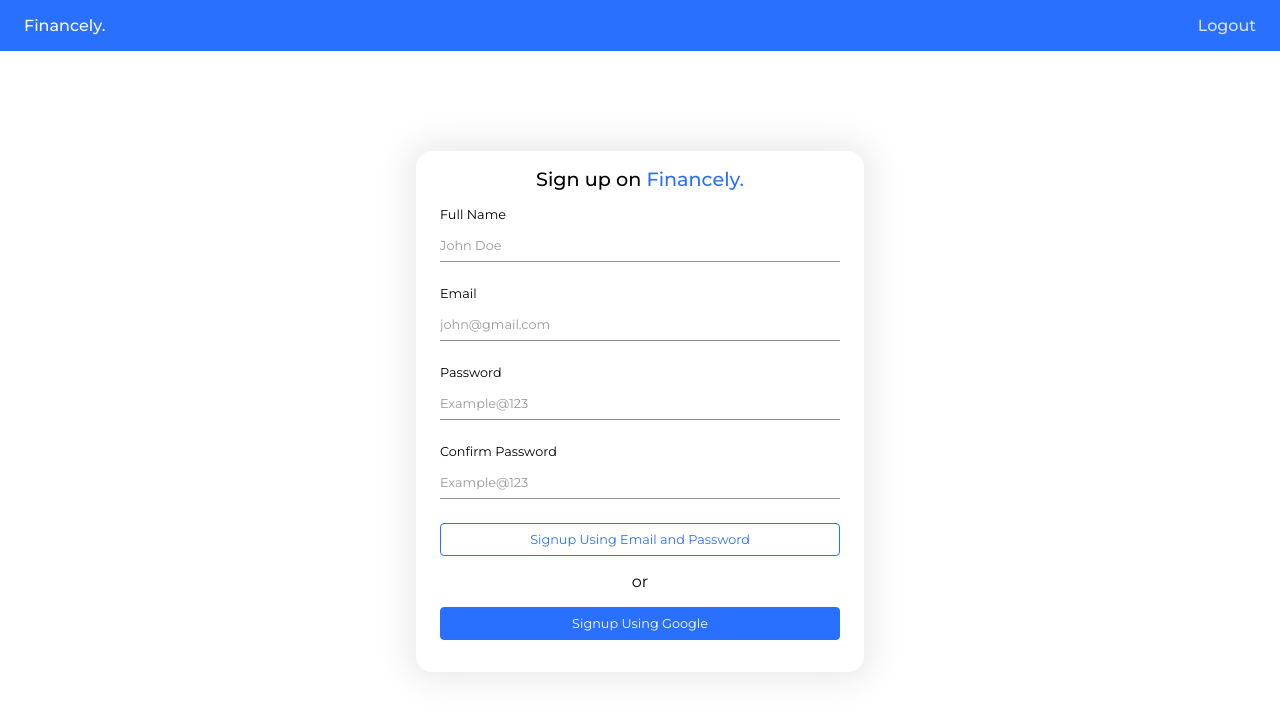
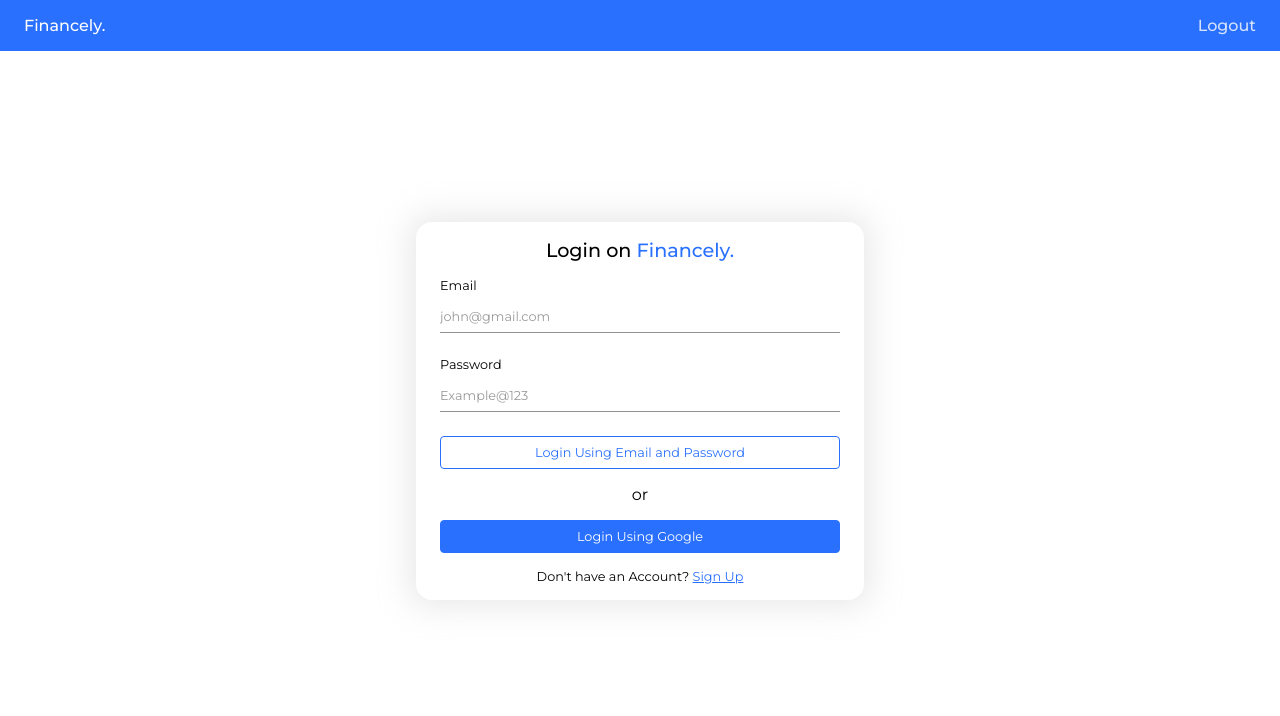
Before and after one commit to JaneshKapoor/financely, a React (Create React App) app: page / in a window 1280 px wide. Shown: the top 716 px of the page. Built offline with nearby package versions, Linux system fonts and the light colour scheme.

Commit message:
Added both login and Signup page

```diff
--- a/package.json
+++ b/package.json
@@ -11,6 +11,7 @@
     "react-dom": "^18.3.1",
     "react-router-dom": "^6.24.0",
     "react-scripts": "5.0.1",
+    "react-toastify": "^10.0.5",
     "web-vitals": "^2.1.4"
   },
   "scripts": {
--- a/src/App.js
+++ b/src/App.js
@@ -2,15 +2,19 @@ import './App.css';
 import { BrowserRouter as Router, Route, Routes } from 'react-router-dom';
 import Dashboard from './pages/Dashboard';
 import Signup from './pages/Signup';
+import { ToastContainer, toast } from 'react-toastify';
 
 function App() {
   return (
+    <>
+    <ToastContainer/>
     <Router>
       <Routes>
         <Route path='/' element={<Signup />}/>
         <Route path='/dashboard' element={<Dashboard />}/>
       </Routes>
     </Router>
+    </>
   );
 }
 
--- a/src/components/Button/index.js
+++ b/src/components/Button/index.js
@@ -1,9 +1,9 @@
 import React from 'react'
 import "./styles.css"
 
-function Button({text, onClick, blue}) {
+function Button({text, onClick, blue, disabled}) {
   return (
-    <div className={blue ? 'btn btn-blue' : 'btn'} onClick={onclick}>
+    <div className={blue ? 'btn btn-blue' : 'btn'} disabled={disabled} onClick={onClick}>
         {text}
     </div>
   )
--- a/src/components/Input/index.js
+++ b/src/components/Input/index.js
@@ -1,11 +1,11 @@
 import React from 'react'
 import "./styles.css"
 
-function Input({label, state, setState, placeholder}) {
+function Input({label, state, setState, placeholder, type}) {
   return (
     <div className='input-wrapper'>
         <p className='label-input'>{label}</p>
-        <input className='custom-input' value={state} placeholder={placeholder} onChange={(e) => setState(e.target.value)}/>
+        <input className='custom-input' type={type} value={state} placeholder={placeholder} onChange={(e) => setState(e.target.value)}/>
     </div>
   )
 }
--- a/src/components/SignupSignin/index.js
+++ b/src/components/SignupSignin/index.js
@@ -2,27 +2,145 @@ import React, {useState} from 'react'
 import "./styles.css"
 import Input from "../Input"
 import Button from "../Button"
+import { toast } from 'react-toastify';
+import { createUserWithEmailAndPassword, signInWithEmailAndPassword } from 'firebase/auth';
+import { auth, db } from '../../firebase';
+import { doc, setDoc, getDoc} from "firebase/firestore";
+import 'react-toastify/dist/ReactToastify.css';
+import { useNavigate } from 'react-router-dom';
 
 function SignupSigninComponent() {
     const [name, setName] = useState("");
     const [email, setEmail] = useState("");
     const [password, setPassword] = useState("");
     const [confirmpassword, setConfirmPassword] = useState("");
+    const [loading, setLoading] = useState(false);
+    const [loginForm, setLoginForm] = useState(true);
+    const navigate = useNavigate();
+
+    function signupWithEmail(){
+        setLoading(true);
+        // console.log("Name", name);
+        // console.log("Email", email);
+        // console.log("Password", password);
+        // console.log("Confirm Password", confirmpassword);
+        //Authenticate the user or create a new account using email and password
+        if(name!=="" && email!=="" && password!== "" && confirmpassword!==""){
+            if(password === confirmpassword){
+                createUserWithEmailAndPassword(auth, email, password)
+            .then((userCredential) => {
+                // Signed up
+                const user = userCredential.user;
+                console.log("User>>>>>>", user);
+                toast.success("User Created")
+                setLoading(false);
+                setName("");
+                setEmail("");
+                setPassword("");
+                setConfirmPassword("");
+                createDoc(user);
+                navigate("/dashboard")
+                //Create a doc  with user id as the following id
+                // ...
+            })
+            .catch((error) => {
+                const errorCode = error.code;
+                const errorMessage = error.message;
+                // ..
+                toast.error(errorMessage)
+                setLoading(false);
+            });
+        }else{
+            toast.error("Password And Confirm Password should be same");
+            setLoading(false);
+        }
+        }else{
+            toast.error("All fields are mandatory")
+            setLoading(false);
+        }
+    }
+
+    function loginUsingEmail(){
+        // console.log("Email", email);
+        // console.log("Password", password);
+        setLoading(true)
+        if(email!=="" && password!==""){
+            signInWithEmailAndPassword(auth, email, password)
+        .then((userCredential) => {
+            // Signed in
+            const user = userCredential.user;
+            toast.success("Login Successfull!!")
+            setLoading(false);
+            navigate("/dashboard")
+            // ...
+        })
+        .catch((error) => {
+            const errorCode = error.code;
+            const errorMessage = error.message;
+            toast.error("Invalid Credentials")
+            setLoading(false);
+        });
+        }else{
+            toast.error("All fields are mandatory")
+            setLoading(false);
+        }
+    }
+
+    async function createDoc(user){
+        //Make sure that the doc with the uid doesn't exist
+        //Create a doc
+        setLoading(true);
+        const userRef = doc(db, "users", user.uid);
+        const userData = await getDoc(userRef);
+
+        if(!userData.exists()){
+            try{
+                await setDoc(doc(db, "users", user.uid),{
+                    name: user.displayName ? user.displayName : name,
+                    email: user.email,
+                    photoURL: user.photoURL ? user.photoURL : "",
+                    createdAt: new Date(),
+                });
+                toast.success("Doc created")
+                setLoading(false);
+            }catch(e){
+                toast.error(e.message);
+                setLoading(false);
+            }
+        }
+        else{
+            toast.error("Doc already exists");
+            setLoading(false);
+        }
+    }
 
   return (
+    <>
+    {loginForm ? <div className='signup-wrapper'>
+      <h2 className='title'>Login on <span style={{color: "var(--theme)"}}>Financely.</span></h2>
+      <form>
+      <Input type={"email"} label={"Email"} state={email} setState={setEmail} placeholder={"john@gmail.com"}/>
+      <Input type={"password"} label={"Password"} state={password} setState={setPassword} placeholder={"Example@123"}/>
+      <Button disabled={loading} text={loading ? "Loading..." : "Login Using Email and Password"} onClick={loginUsingEmail}/>
+      <p style={{textAlign: "center", margin: 0}}>or</p>
+      <Button text={loading ? "Loading..." : "Login Using Google"} blue={true}/>
+      <p className='p-login' style={{textAlign: "center", margin: 0}}>Don't have an Account? <span style={{cursor: 'pointer', color: 'var(--theme)', textDecoration: 'underline'}} onClick={() => setLoginForm(!loginForm)}>Sign Up</span> </p>
+      </form>
+    </div> :
     <div className='signup-wrapper'>
       <h2 className='title'>Sign up on <span style={{color: "var(--theme)"}}>Financely.</span></h2>
       <form>
       <Input label={"Full Name"} state={name} setState={setName} placeholder={"John Doe"}/>
-      <Input label={"Email"} state={email} setState={setEmail} placeholder={"john@gmail.com"}/>
-      <Input label={"Password"} state={password} setState={setPassword} placeholder={"Example@123"}/>
-      <Input label={"Confirm Password"} state={confirmpassword} setState={setConfirmPassword} placeholder={"Example@123"}/>
-      <Button text={"Signup Using Email and Password"}/>
+      <Input type={"email"} label={"Email"} state={email} setState={setEmail} placeholder={"john@gmail.com"}/>
+      <Input type={"password"} label={"Password"} state={password} setState={setPassword} placeholder={"Example@123"}/>
+      <Input type={"password"} label={"Confirm Password"} state={confirmpassword} setState={setConfirmPassword} placeholder={"Example@123"}/>
+      <Button disabled={loading} text={loading ? "Loading..." : "Signup Using Email and Password"} onClick={signupWithEmail}/>
       <p style={{textAlign: "center", margin: 0}}>or</p>
-      <Button text={"Signup Using Google"} blue={true}/>
-
+      <Button text={loading ? "Loading..." : "Signup Using Google"} blue={true}/>
+      <p className='p-login' style={{textAlign: "center", margin: 0}}>Already have an Account?? <span style={{cursor: 'pointer', color: 'var(--theme)', textDecoration: 'underline'}} onClick={() => setLoginForm(!loginForm)}>Login</span> </p>
       </form>
-    </div>
+    </div>}
+    </>
   )
 }
 
--- a/src/components/SignupSignin/styles.css
+++ b/src/components/SignupSignin/styles.css
@@ -14,3 +14,10 @@
     margin: 0;
     margin-bottom: 1rem;
 }
+
+.p-login{
+    text-align: center;
+    margin: 0;
+    font-size: 0.8rem;
+    font-weight: 400;
+}
```
Also changed, not shown: 1 other file (tests, documents, lock files or other folders).
